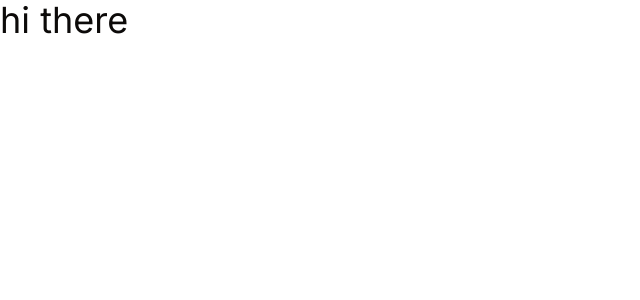
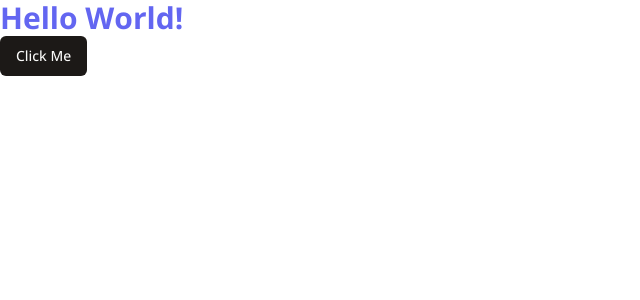
Before and after one commit to BajraYeJoon/discord-clone-app, a Next.js app: page / in a window 1280 px wide. Shown: the top 300 px of the page, without its empty margins (0-640 px from the left). Built offline with nearby package versions, Linux system fonts and the light colour scheme.

Commit message:
chore: update folder setup

```diff
--- /dev/null
+++ b/app/(auth)/(routes)/login/page.tsx
@@ -0,0 +1,9 @@
+const LoginPage = () => {
+  return (
+    <div>
+      <h1>Login Page</h1>
+    </div>
+  );
+};
+
+export default LoginPage;
--- /dev/null
+++ b/app/(auth)/(routes)/register/page.tsx
@@ -0,0 +1,9 @@
+const RegisterPage = () => {
+  return (
+    <div>
+      <h1>Register Page</h1>
+    </div>
+  );
+};
+
+export default RegisterPage;
--- /dev/null
+++ b/app/(auth)/layout.tsx
@@ -0,0 +1,7 @@
+export default function RootLayout({
+  children,
+}: {
+  children: React.ReactNode;
+}) {
+  return <div>{children}</div>;
+}
--- /dev/null
+++ b/app/(main)/(routes)/page.tsx
@@ -0,0 +1,10 @@
+import { Button } from "@/components/ui/button";
+
+export default function Home() {
+  return (
+    <div>
+      <p className="text-3xl font-bold text-indigo-500">Hello World!</p>
+      <Button>Click Me</Button>
+    </div>
+  );
+}
--- a/app/layout.tsx
+++ b/app/layout.tsx
@@ -1,22 +1,22 @@
-import './globals.css'
-import type { Metadata } from 'next'
-import { Inter } from 'next/font/google'
+import "./globals.css";
+import type { Metadata } from "next";
+import { Open_Sans } from "next/font/google";
 
-const inter = Inter({ subsets: ['latin'] })
+const font = Open_Sans({ subsets: ["latin"] });
 
 export const metadata: Metadata = {
-  title: 'Create Next App',
-  description: 'Generated by create next app',
-}
+  title: "Discord Clone",
+  description: "Generated by create next app",
+};
 
 export default function RootLayout({
   children,
 }: {
-  children: React.ReactNode
+  children: React.ReactNode;
 }) {
   return (
     <html lang="en">
-      <body className={inter.className}>{children}</body>
+      <body className={font.className}>{children}</body>
     </html>
-  )
+  );
 }
--- a/app/page.tsx
+++ /dev/null
@@ -1,5 +0,0 @@
-import Image from "next/image";
-
-export default function Home() {
-  return <main className="text-4xl">hi there</main>;
-}
--- /dev/null
+++ b/components/ui/button.tsx
@@ -0,0 +1,56 @@
+import * as React from "react"
+import { Slot } from "@radix-ui/react-slot"
+import { cva, type VariantProps } from "class-variance-authority"
+
+import { cn } from "@/lib/utils"
+
+const buttonVariants = cva(
+  "inline-flex items-center justify-center rounded-md text-sm font-medium ring-offset-background transition-colors focus-visible:outline-none focus-visible:ring-2 focus-visible:ring-ring focus-visible:ring-offset-2 disabled:pointer-events-none disabled:opacity-50",
+  {
+    variants: {
+      variant: {
+        default: "bg-primary text-primary-foreground hover:bg-primary/90",
+        destructive:
+          "bg-destructive text-destructive-foreground hover:bg-destructive/90",
+        outline:
+          "border border-input bg-background hover:bg-accent hover:text-accent-foreground",
+        secondary:
+          "bg-secondary text-secondary-foreground hover:bg-secondary/80",
+        ghost: "hover:bg-accent hover:text-accent-foreground",
+        link: "text-primary underline-offset-4 hover:underline",
+      },
+      size: {
+        default: "h-10 px-4 py-2",
+        sm: "h-9 rounded-md px-3",
+        lg: "h-11 rounded-md px-8",
+        icon: "h-10 w-10",
+      },
+    },
+    defaultVariants: {
+      variant: "default",
+      size: "default",
+    },
+  }
+)
+
+export interface ButtonProps
+  extends React.ButtonHTMLAttributes<HTMLButtonElement>,
+    VariantProps<typeof buttonVariants> {
+  asChild?: boolean
+}
+
+const Button = React.forwardRef<HTMLButtonElement, ButtonProps>(
+  ({ className, variant, size, asChild = false, ...props }, ref) => {
+    const Comp = asChild ? Slot : "button"
+    return (
+      <Comp
+        className={cn(buttonVariants({ variant, size, className }))}
+        ref={ref}
+        {...props}
+      />
+    )
+  }
+)
+Button.displayName = "Button"
+
+export { Button, buttonVariants }
--- a/package.json
+++ b/package.json
@@ -9,6 +9,7 @@
     "lint": "next lint"
   },
   "dependencies": {
+    "@radix-ui/react-slot": "^1.0.2",
     "@types/node": "20.5.7",
     "@types/react": "18.2.21",
     "@types/react-dom": "18.2.7",
```
Also changed, not shown: 1 other file (tests, documents, lock files or other folders).
